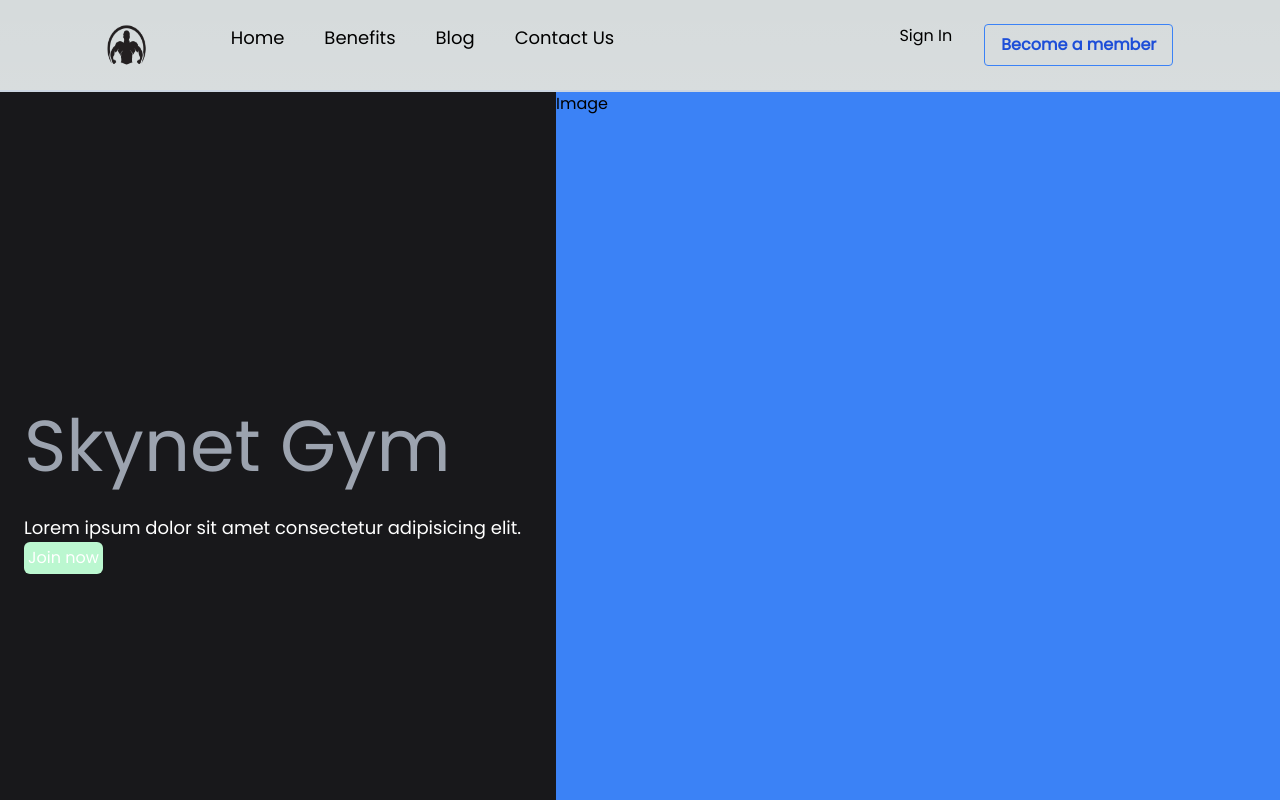
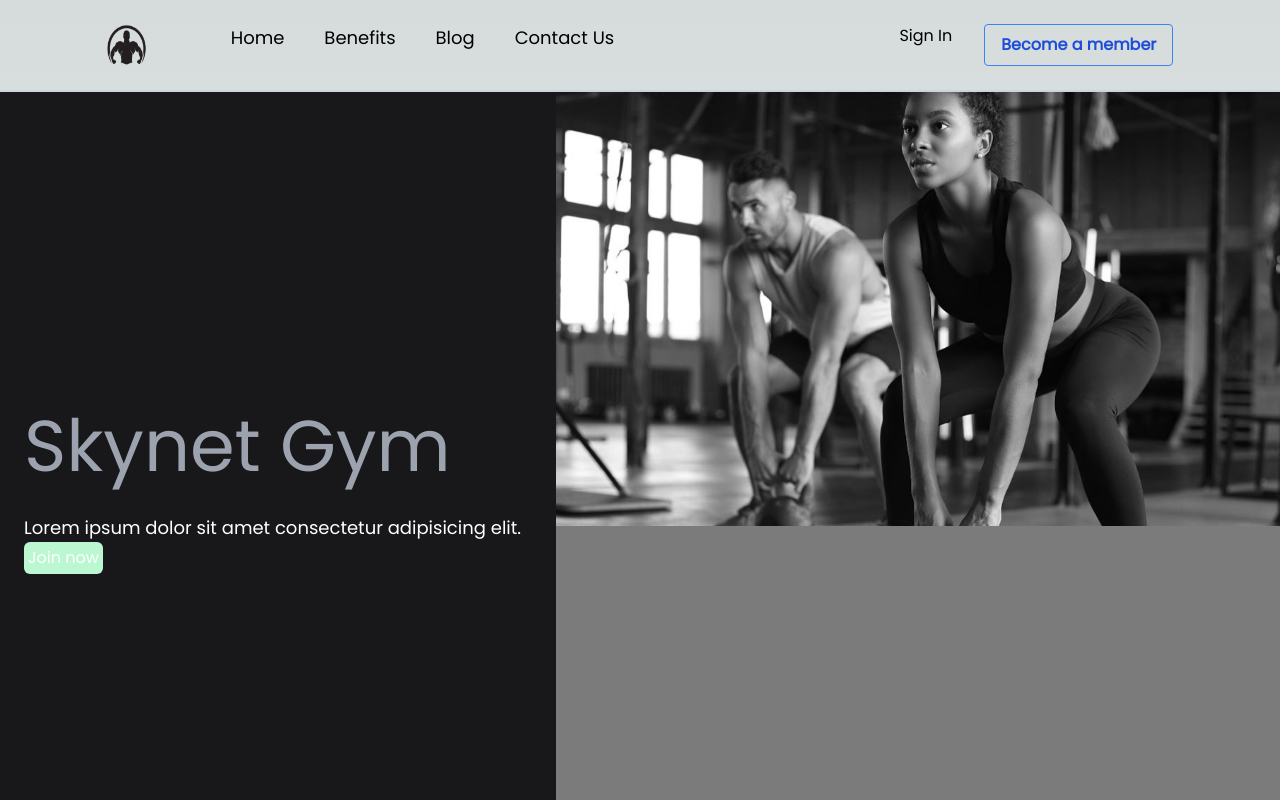
Before and after one commit to JoshuaIsikwe/ai-gym, a Next.js app: page /components/Banner in a window 1280 px wide. Shown: the top 800 px of the page. Built offline with nearby package versions, Linux system fonts and the light colour scheme.

Commit message:
First commmit

```diff
--- a/pages/components/Banner.jsx
+++ b/pages/components/Banner.jsx
@@ -1,5 +1,6 @@
+import Image from 'next/image'
 import React from 'react'
-
+import banner from '@/public/illustrations/safe-gym-return.jpg'
 const Banner = () => {
   return (
     <section className=" bg-zinc-900 h-screen">
@@ -11,7 +12,7 @@ const Banner = () => {
                     <button className='bg-green-200 p-1 rounded-md text-white'>Join now</button>
                 </div>
 
-                <div className='bg-blue-500 w-full h-full bg-banner-bg bg-cover bg-right lg:bg-center bg-no-repeat flex-1'>Image </div>
+                <div className='bg-blue-500 w-full h-full grayscale bg-banner-bg bg-cover bg-right lg:bg-center bg-no-repeat flex-1'><Image src={banner}/></div>
             </div>
         </div>
     </section>
```
